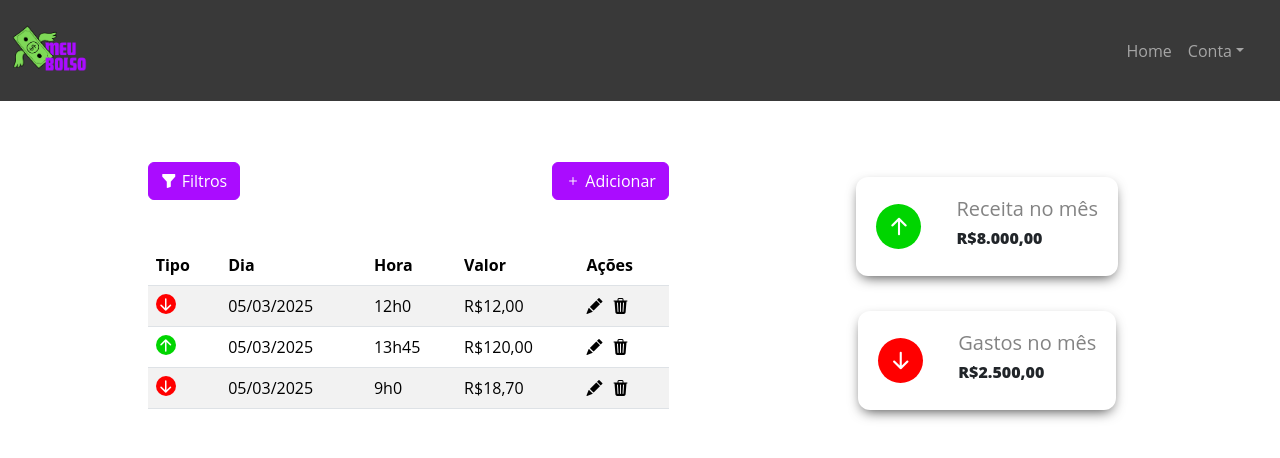
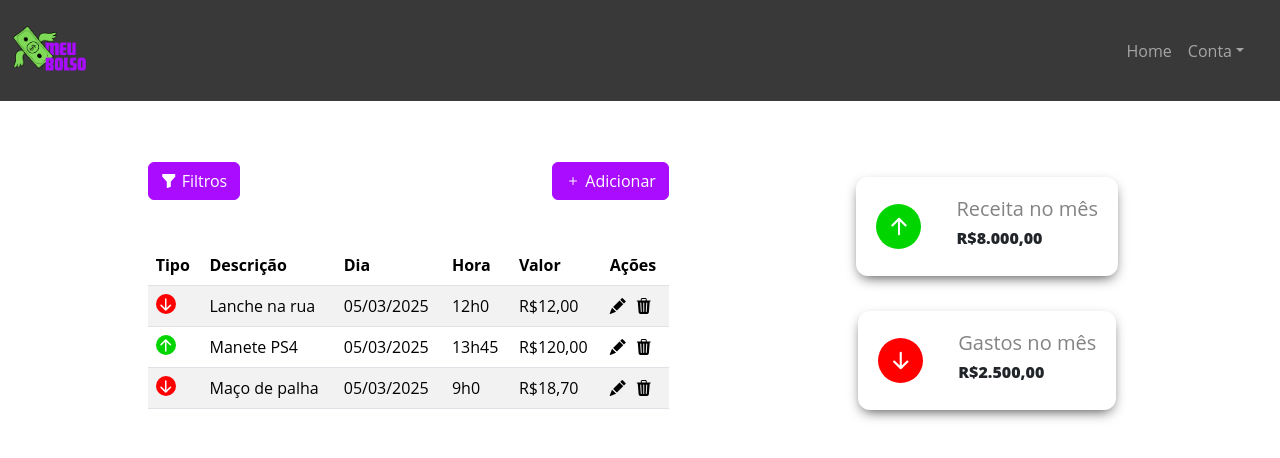
Before and after one commit to YagoFogaca/meu-bolso-front-end, a React (Vite) app: page /app in a window 1280 px wide. Shown: the top 458 px of the page. Built offline with nearby package versions, Linux system fonts and the light colour scheme.

Commit message:
feat: implementação da coluna de descrição das movimentações

```diff
--- a/src/components/table-movements/index.table-movements.jsx
+++ b/src/components/table-movements/index.table-movements.jsx
@@ -13,6 +13,7 @@ export const TableMovements = () => {
         <thead>
           <tr>
             <C.ThStyled>Tipo</C.ThStyled>
+            <C.ThStyled>Descrição</C.ThStyled>
             <C.ThStyled>Dia</C.ThStyled>
             <C.ThStyled>Hora</C.ThStyled>
             <C.ThStyled>Valor</C.ThStyled>
@@ -26,6 +27,7 @@ export const TableMovements = () => {
                 <i className="bi bi-arrow-down-short"></i>
               </IconMovimentExpensesVariant>
             </C.TdStyled>
+            <C.TdStyled>Lanche na rua</C.TdStyled>
             <C.TdStyled>05/03/2025</C.TdStyled>
             <C.TdStyled>12h0</C.TdStyled>
             <C.TdStyled>R$12,00</C.TdStyled>
@@ -40,6 +42,7 @@ export const TableMovements = () => {
                 <i className="bi bi-arrow-up-short"></i>
               </IconMovimentRevenueVariant>
             </C.TdStyled>
+            <C.TdStyled>Manete PS4</C.TdStyled>
             <C.TdStyled>05/03/2025</C.TdStyled>
             <C.TdStyled>13h45</C.TdStyled>
             <C.TdStyled>R$120,00</C.TdStyled>
@@ -54,6 +57,7 @@ export const TableMovements = () => {
                 <i className="bi bi-arrow-down-short"></i>
               </IconMovimentExpensesVariant>
             </C.TdStyled>
+            <C.TdStyled>Maço de palha</C.TdStyled>
             <C.TdStyled>05/03/2025</C.TdStyled>
             <C.TdStyled>9h0</C.TdStyled>
             <C.TdStyled>R$18,70</C.TdStyled>
```
